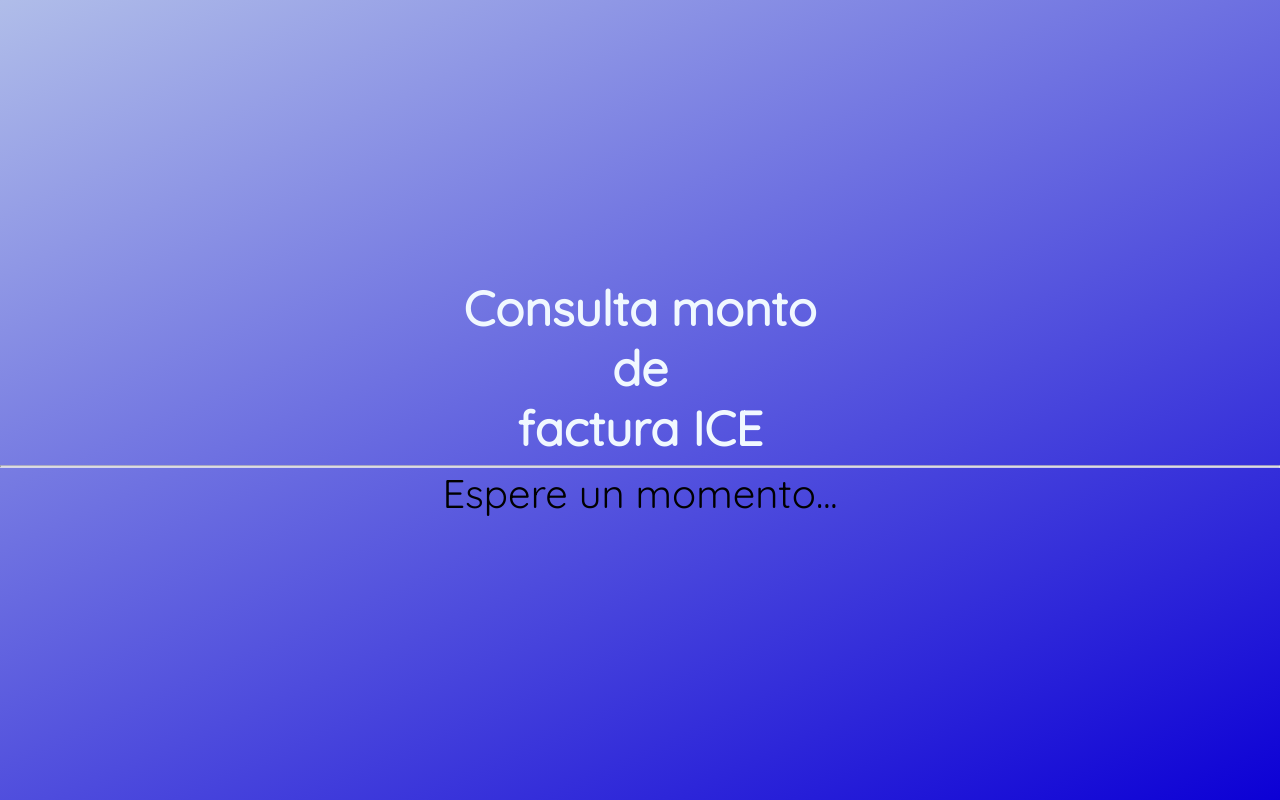
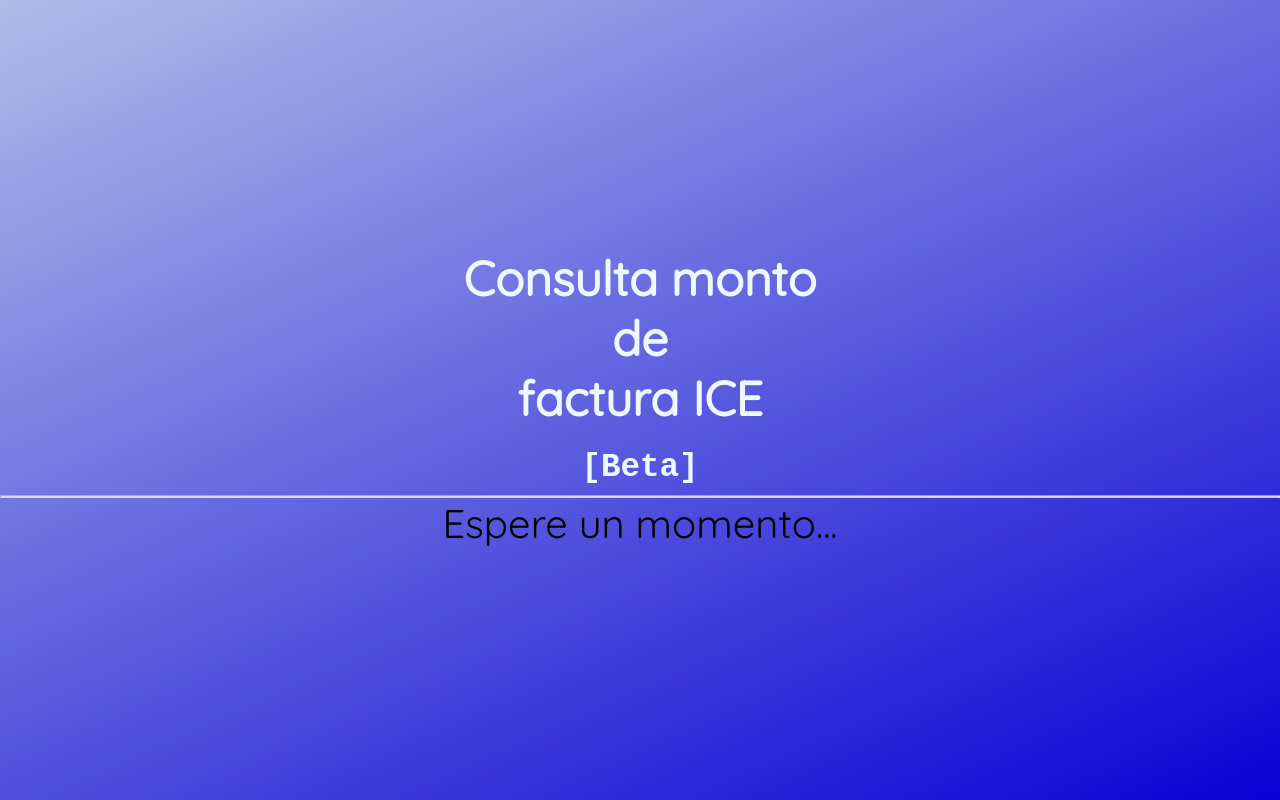
Before and after one commit to JGomezC145/consultaaice, a plain HTML site: page index.html in a window 1280 px wide. Drawn offline with Linux system fonts and the light colour scheme; no server answers; a web font is replaced by a local one.

Commit message:
Creacion de la rama Beta

```diff
--- a/index.html
+++ b/index.html
@@ -4,7 +4,7 @@
     <meta charset="UTF-8">
     <meta http-equiv="X-UA-Compatible" content="IE=edge">
     <meta name="viewport" content="width=device-width, initial-scale=1.0">
-    <title>Consulta Factura</title>
+    <title>Consulta Factura [Beta]</title>
     <link rel="stylesheet" href="style/main.css">
     <link rel="shortcut icon" href="icon.png" type="image/x-icon">
     <link rel="preconnect" href="https://fonts.googleapis.com">
@@ -14,7 +14,7 @@
 <body>
     <div class="main" role="MainContent">
         <div class="info">
-            <h1>Consulta monto<br>de<br>factura ICE</h1>
+            <h1>Consulta monto<br>de<br>factura ICE <br><small>[Beta]</small></h1>
             <hr>
             <div id="result">
                 <h2>Cargado...</h2>
```
